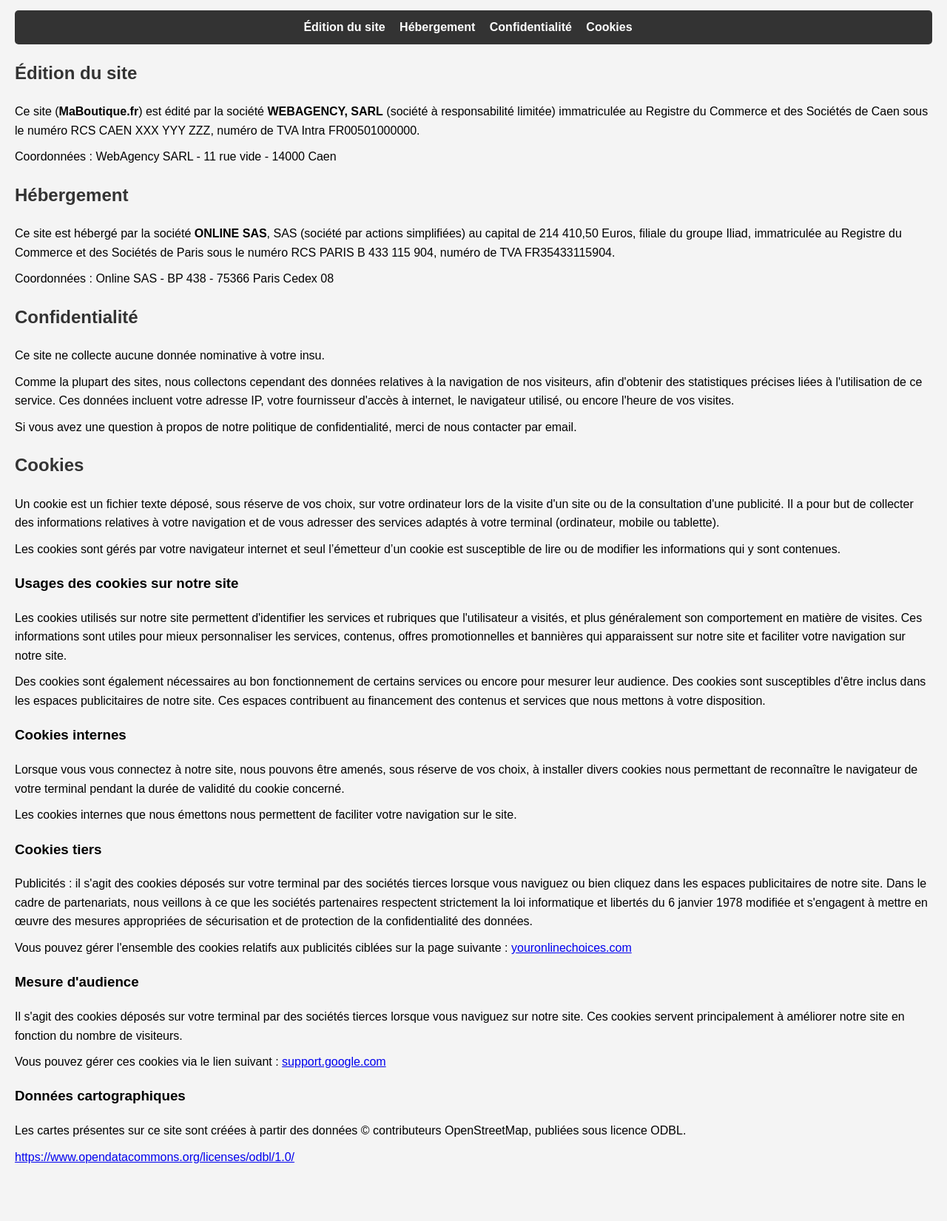
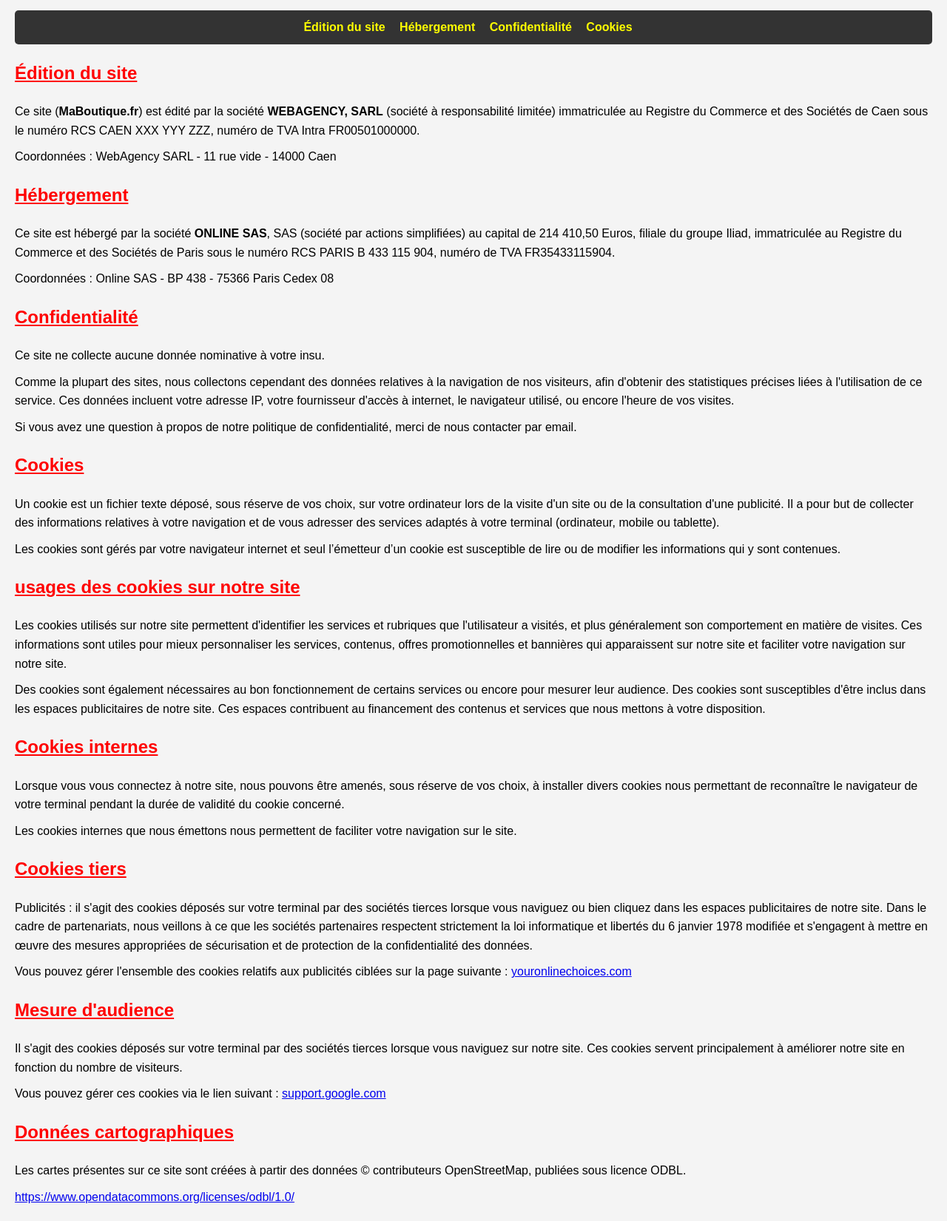
Before and after one commit to enzo-gpl/bloc1, a plain HTML site: page documents/pages/td2/mentions-Legales.html in a window 1280 px wide. Shown: the part 80-1731 px from the top of the page at 74% size. Before the commit the page ends 1677 px from the top, so only its background shows below. Drawn offline with Linux system fonts and the light colour scheme.

Commit message:
mention Légale css

```diff
--- /dev/null
+++ b/documents/assets/css/td2/TD2css.css
@@ -0,0 +1,49 @@
+        body {
+            font-family: Arial, sans-serif;
+            line-height: 1.6;
+            margin: 20px;
+            background-color: #f4f4f4;
+			text-decoration: 0;
+        }
+
+        h1, {
+            color: #355;
+        }
+
+        p {
+            margin: 10px 0;
+        }
+
+        .menu {
+            background-color: #333;
+            padding: 10px;
+            margin-bottom: 20px;
+            border-radius: 5px;
+        }
+
+        .menu ul {
+            list-style-type: none;
+            padding: 0;
+            margin: 0;
+            text-align: center;
+        }
+
+        .menu ul li {
+            display: inline;
+            margin-right: 15px;
+        }
+
+        .menu ul li a {
+            color: yellow;
+            text-decoration: none;
+            font-weight: bold;
+        }
+
+        .menu ul li a:hover {
+            text-decoration: underline;
+        }
+
+		h2 {
+			color:  red;
+			text-decoration: underline;
+		}
--- a/documents/pages/td2/mentions-Legales.html
+++ b/documents/pages/td2/mentions-Legales.html
@@ -2,54 +2,11 @@
 <html lang="fr">
 
 <head>
+	<link rel="stylesheet" href="..\..\assets\css\td2\TD2css.css"/>
     <meta charset="UTF-8">
     <meta name="viewport" content="width=device-width, initial-scale=1.0">
     <title>Mentions Légales</title>
-    <style>
-        body {
-            font-family: Arial, sans-serif;
-            line-height: 1.6;
-            margin: 20px;
-            background-color: #f4f4f4;
-        }
 
-        h1, h2 {
-            color: #333;
-        }
-
-        p {
-            margin: 10px 0;
-        }
-
-        .menu {
-            background-color: #333;
-            padding: 10px;
-            margin-bottom: 20px;
-            border-radius: 5px;
-        }
-
-        .menu ul {
-            list-style-type: none;
-            padding: 0;
-            margin: 0;
-            text-align: center;
-        }
-
-        .menu ul li {
-            display: inline;
-            margin-right: 15px;
-        }
-
-        .menu ul li a {
-            color: white;
-            text-decoration: none;
-            font-weight: bold;
-        }
-
-        .menu ul li a:hover {
-            text-decoration: underline;
-        }
-    </style>
 </head>
 
 <body>
@@ -82,23 +39,23 @@
     <p>Un cookie est un fichier texte déposé, sous réserve de vos choix, sur votre ordinateur lors de la visite d'un site ou de la consultation d'une publicité. Il a pour but de collecter des informations relatives à votre navigation et de vous adresser des services adaptés à votre terminal (ordinateur, mobile ou tablette).</p>
     <p>Les cookies sont gérés par votre navigateur internet et seul l’émetteur d’un cookie est susceptible de lire ou de modifier les informations qui y sont contenues.</p>
 
-    <h3>Usages des cookies sur notre site</h3>
+    <h2>usages des cookies sur notre site</h2>
     <p>Les cookies utilisés sur notre site permettent d'identifier les services et rubriques que l'utilisateur a visités, et plus généralement son comportement en matière de visites. Ces informations sont utiles pour mieux personnaliser les services, contenus, offres promotionnelles et bannières qui apparaissent sur notre site et faciliter votre navigation sur notre site.</p>
     <p>Des cookies sont également nécessaires au bon fonctionnement de certains services ou encore pour mesurer leur audience. Des cookies sont susceptibles d'être inclus dans les espaces publicitaires de notre site. Ces espaces contribuent au financement des contenus et services que nous mettons à votre disposition.</p>
 
-    <h3>Cookies internes</h3>
+    <h2>Cookies internes</h2>
     <p>Lorsque vous vous connectez à notre site, nous pouvons être amenés, sous réserve de vos choix, à installer divers cookies nous permettant de reconnaître le navigateur de votre terminal pendant la durée de validité du cookie concerné.</p>
     <p>Les cookies internes que nous émettons nous permettent de faciliter votre navigation sur le site.</p>
 
-    <h3>Cookies tiers</h3>
+    <h2>Cookies tiers</h2>
     <p>Publicités : il s'agit des cookies déposés sur votre terminal par des sociétés tierces lorsque vous naviguez ou bien cliquez dans les espaces publicitaires de notre site. Dans le cadre de partenariats, nous veillons à ce que les sociétés partenaires respectent strictement la loi informatique et libertés du 6 janvier 1978 modifiée et s'engagent à mettre en œuvre des mesures appropriées de sécurisation et de protection de la confidentialité des données.</p>
     <p>Vous pouvez gérer l'ensemble des cookies relatifs aux publicités ciblées sur la page suivante : <a href="http://www.youronlinechoices.com/fr/controler-ses-cookies/">youronlinechoices.com</a></p>
 
-    <h3>Mesure d'audience</h3>
+    <h2>Mesure d'audience</h2>
     <p>Il s'agit des cookies déposés sur votre terminal par des sociétés tierces lorsque vous naviguez sur notre site. Ces cookies servent principalement à améliorer notre site en fonction du nombre de visiteurs.</p>
     <p>Vous pouvez gérer ces cookies via le lien suivant : <a href="https://support.google.com/analytics/answer/181881?hl=fr">support.google.com</a></p>
 
-    <h3>Données cartographiques</h3>
+    <h2>Données cartographiques</h2>
     <p>Les cartes présentes sur ce site sont créées à partir des données © contributeurs OpenStreetMap, publiées sous licence ODBL.</p>
     <p><a href="https://www.opendatacommons.org/licenses/odbl/1.0/">https://www.opendatacommons.org/licenses/odbl/1.0/</a></p>
 </body>
```
